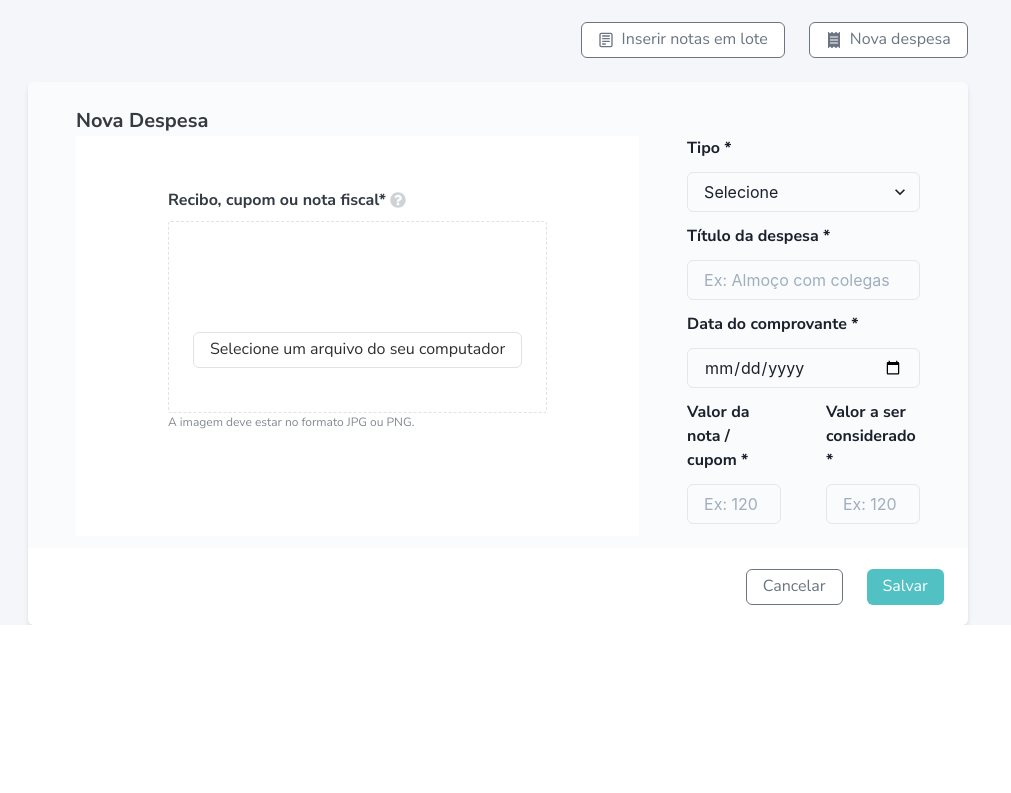
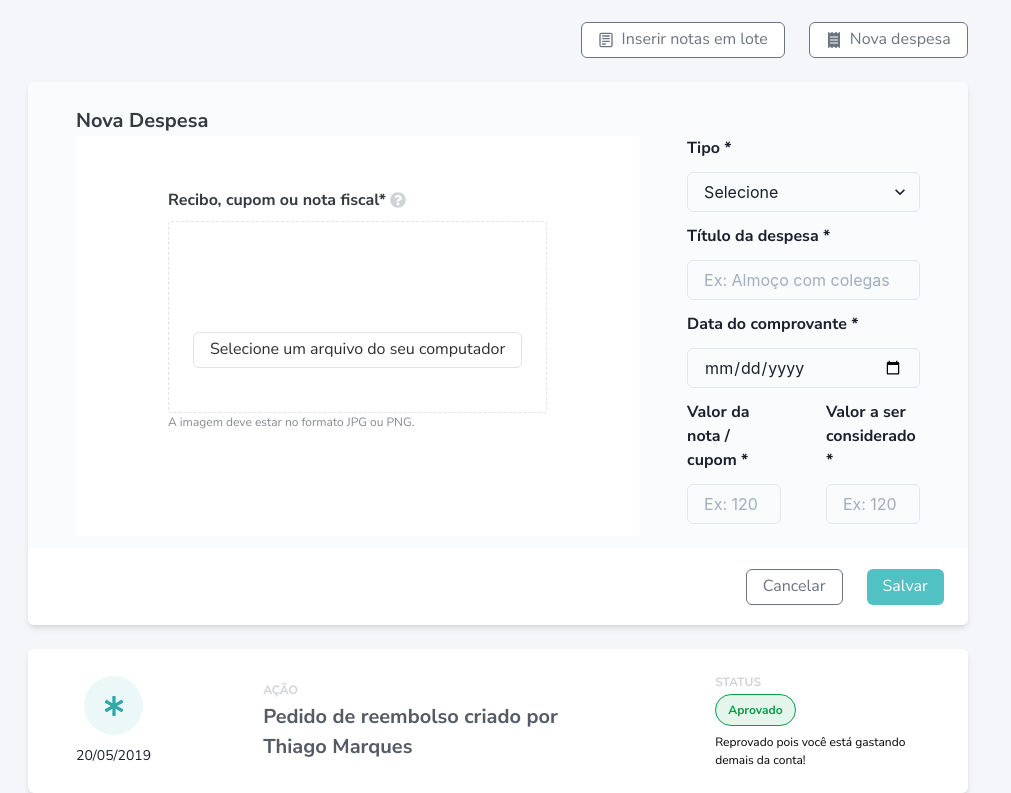
Before and after one commit to guilhermedecastroleite/refunds-dashboard, a React (Create React App) app: page / in a window 1280 px wide. Shown: the part 348-1141 px from the top of the page, without its empty margins (0-1011 px from the left). Before the commit the page ends 973 px from the top, so only its background shows below. Built offline with nearby package versions, Linux system fonts and the light colour scheme.

Commit message:
Adds Timeline and Timeline Cards

```diff
--- /dev/null
+++ b/src/containers/Timeline/Timeline.jsx
@@ -0,0 +1,19 @@
+import PropTypes from 'prop-types';
+import { Box } from '@chakra-ui/react';
+import TimelineCard from '../../components/Cards/TimelineCard';
+
+const Timeline = ({ boxProps }) => (
+  <Box {...boxProps}>
+    <TimelineCard />
+  </Box>
+);
+
+Timeline.propTypes = {
+  boxProps: PropTypes.object,
+};
+
+Timeline.defaultProps = {
+  boxProps: {},
+};
+
+export default Timeline;
--- a/src/pages/Dashboard.jsx
+++ b/src/pages/Dashboard.jsx
@@ -3,6 +3,7 @@ import { Box, Flex } from '@chakra-ui/react';
 import Breadcrumbs from '../components/Breadcrumbs';
 import Header from '../components/Header';
 import AddExpense from '../containers/Expenses/AddExpense';
+import Timeline from '../containers/Timeline/Timeline';
 
 import theme from '../theme/theme';
 
@@ -16,6 +17,7 @@ const Dashboard = () => {
         <Box>
           <Header />
           <AddExpense boxProps={{ mt: '24px' }} />
+          <Timeline boxProps={{ mt: '24px' }} />
         </Box>
         <Box w='393px' h='100vh' ml='54px' bg={theme.colors.white} />
       </Flex>
```
Also changed, not shown: 1 other file (tests, documents, lock files or other folders).
